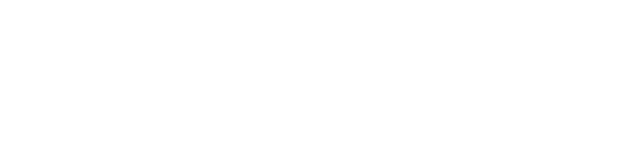
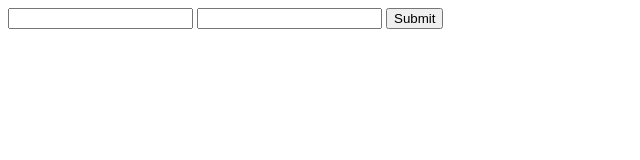
Before and after one commit to DJMorris89/Dynamic-DOM-Pair-Programming-Activity, a plain HTML site: page index.html in a window 1280 px wide. Shown: the whole page, without its empty margins (0-640 px from the left). Drawn offline with Linux system fonts and the light colour scheme.

Commit message:
updated html

```diff
--- a/index.html
+++ b/index.html
@@ -7,6 +7,16 @@
    <title>Document</title>
 </head>
 <body>
+   <input id="input1">
+   <input id="input2">
+   <button id="submit">Submit</button>
+
+   <ol>
+
+   </ol>
+
+
+
 
 
 
```
